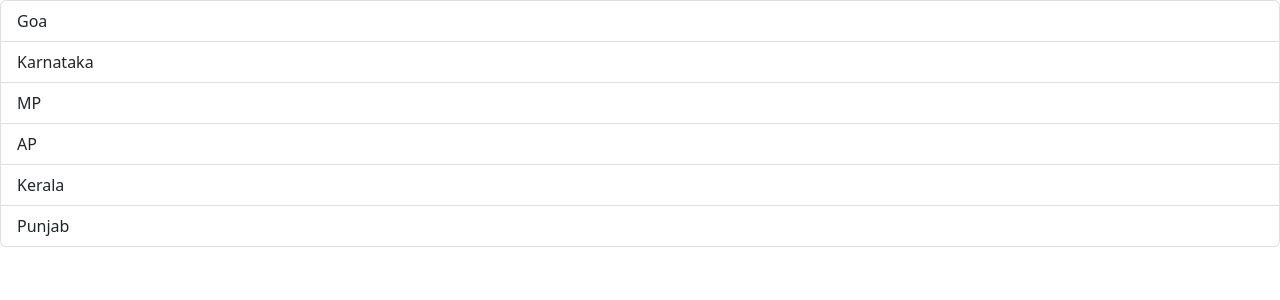
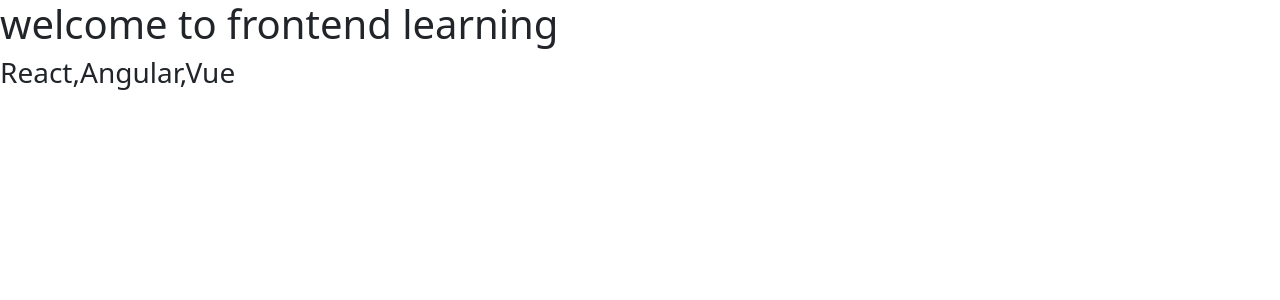
Before and after one commit to chaitrashenoy16/samplereactapp, a React (Vite) app: page / in a window 1280 px wide. Shown: the top 300 px of the page. Built offline with nearby package versions, Linux system fonts and the light colour scheme.

Commit message:
props example and accessing the values

```diff
--- a/src/App.tsx
+++ b/src/App.tsx
@@ -7,11 +7,18 @@
 import ListGroups from "./Component/ListGroups";
 import FavColor from "./Component/FavColor";
 import ListGroupActive from "./Component/ListGroupActive";
+import Message from "./Component/Message";
+import Listgroupwithprops from "./Component/Listgroupswithprops";
 
 function App() {
   return (
     <>
-      <ListGroupActive></ListGroupActive>
+      <Listgroupwithprops
+        heading="welcome to frontend learning"
+        items={["React", ",", "Angular", ",", "Vue"]}
+      />
+      {/* <Message text="hi react" subtext="welcome"></Message> */}
+      {/* <ListGroupActive></ListGroupActive> */}
       {/* <FavColor /> */}
 
       {/* <ListGroups /> */}
--- /dev/null
+++ b/src/Component/Listgroupswithprops.tsx
@@ -0,0 +1,15 @@
+interface Props {
+  heading: string;
+  items: string[];
+}
+
+function Listgroupwithprops(props: Props) {
+  return (
+    <>
+      <h1> {props.heading} </h1>
+      <h3> {props.items}</h3>
+    </>
+  );
+}
+
+export default Listgroupwithprops;
--- /dev/null
+++ b/src/Component/Message.tsx
@@ -0,0 +1,18 @@
+interface Props {
+  text: string;
+  subtext: string;
+}
+// function Message(props: Props) {
+//   return (
+//     <>
+//       <h1> {props.text} </h1>
+//       <h3> {props.subtext}</h3>
+//     </>
+//   );
+// }
+
+function Message({ text }: Props) {
+  return <h1>{text}</h1>;
+}
+
+export default Message;
```
